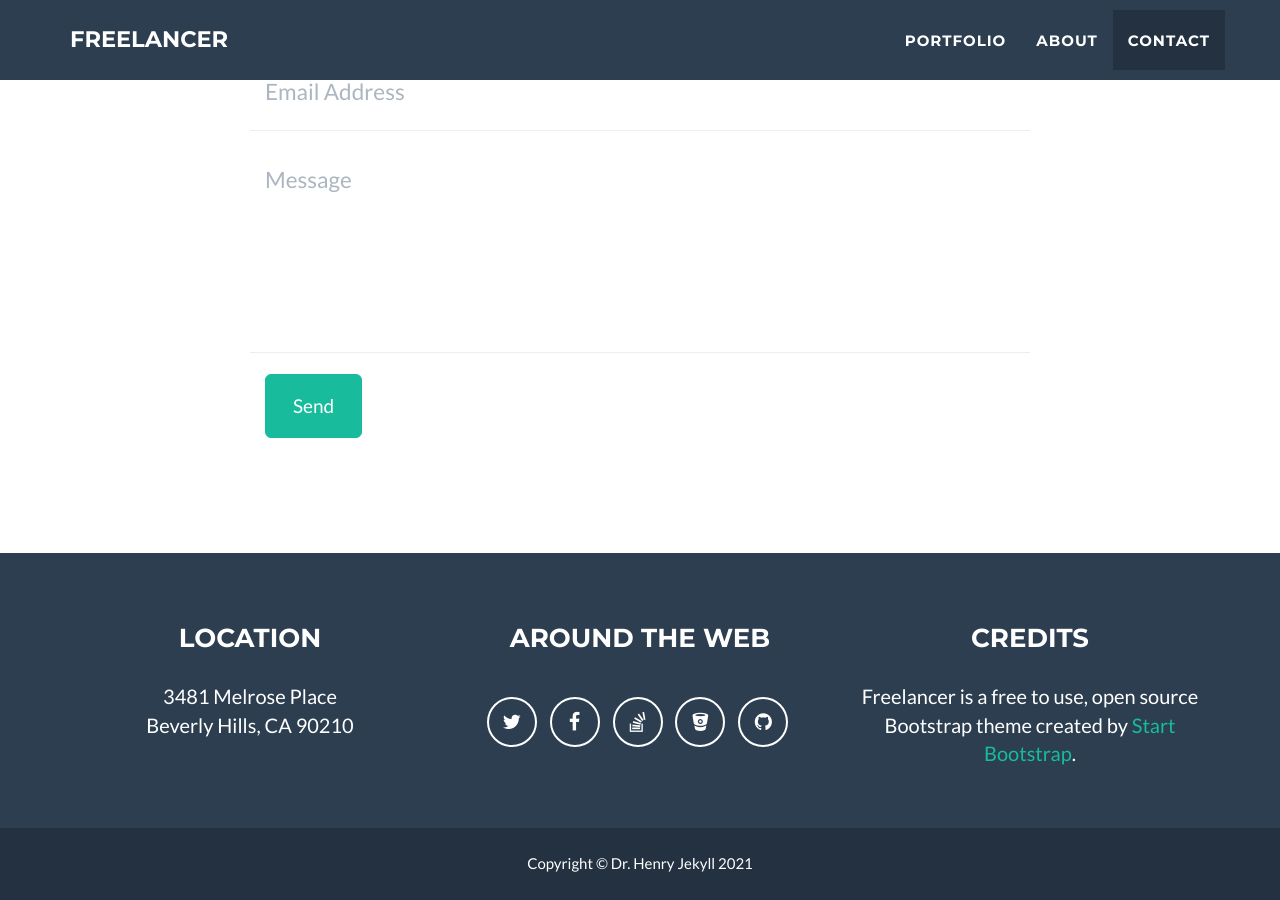
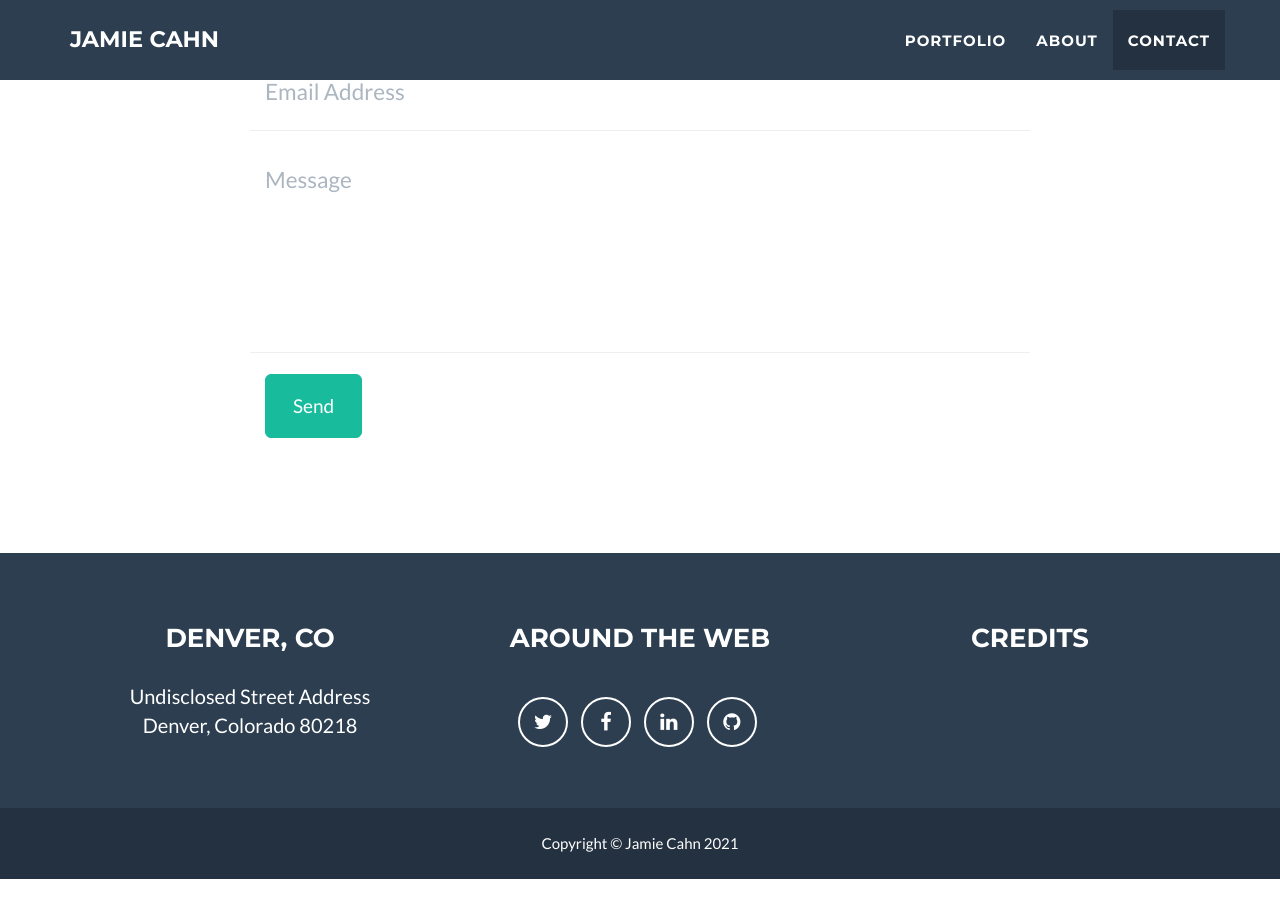
Before and after one commit to jcahnProgramming/jcahnProgramming.github.io, a Jekyll site: the page built from _posts/2014-07-18-project-1.markdown, in a window 1280 px wide and 900 px high, scrolled down 2492 px. Built offline with Jekyll 4.4.1, drawn with Linux system fonts in a browser that asks for light colours; after the commit the page ends 3371 px from its top, so only the background shows below that.

Commit message:
Update _config.yml

```diff
--- a/_config.yml
+++ b/_config.yml
@@ -1,9 +1,9 @@
 # Site settings
-title: Freelancer
-email: your-email@domain.com
-url: https://github.com/jeromelachaud/freelancer-theme
-description: "Write an awesome description for your new site here. You can edit this line in _config.yml. It will appear in your document head meta (for Google search results) and in your feed.xml site description."
-keywords: "your keywords, separated by commas"
+title: Jamie Cahn
+email: jamie@jamiecahn.com
+url: jcahnprogramming.github.io
+description: "Game Developer - Jamie Cahn - Portfolio"
+keywords: "game, gamedev, game development, game developer, c#, c++, unity, unrealengine, ue4, python, ruby, c, objective-c, swift, ios, android, game dev, video, programming, windows, video game development"
 skills: "Web Developer - Graphic Artist - User Experience Designer"
 meta_author: LastName FirstName
 
@@ -32,31 +32,26 @@ color:
 
 # Footer settings
 footer:
-  copyright: Dr. Henry Jekyll
-  location: Location
+  copyright: Jamie Cahn
+  location: Denver, CO
   social: Around the Web
   credits: Credits
 
 # Social networks usernames (many more available: google-plus, flickr, dribbble, pinterest, instagram, tumblr, linkedin, etc.)
 social:
   - title: twitter
-    url: http://twitter.com/jekyllrb
+    url: https://twitter.com/PathorianTwitch
   - title: facebook
-    url:
-  - title: stack-overflow
-    url: http://stackoverflow.com/questions/tagged/jekyll
-  - title: bitbucket
-    url: http://bitbucket.org/jekyll
+    url: https://www.facebook.com/jamie.cahn
+  - title: linkedin
+    url: https://www.linkedin.com/in/jcahn/
   - title: github
-    url: http://github.com/jekyll
+    url: http://github.com/jcahnProgramming
 
 # Postal address (add as many lines as necessary)
 address:
-  - line: 3481 Melrose Place
-  - line: Beverly Hills, CA 90210
-
-# Credits content
-credits: 'Freelancer is a free to use, open source Bootstrap theme created by <a href="http://startbootstrap.com">Start Bootstrap</a>.'
+  - line: Undisclosed Street Address
+  - line: Denver, Colorado 80218
 
 # Build settings
 markdown: kramdown
```
